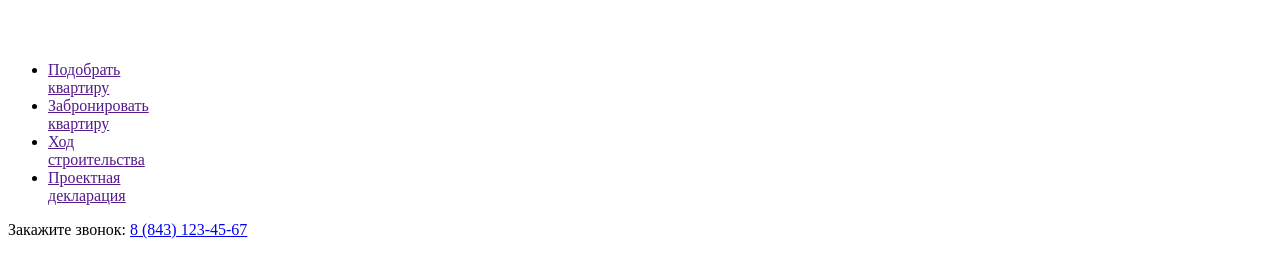
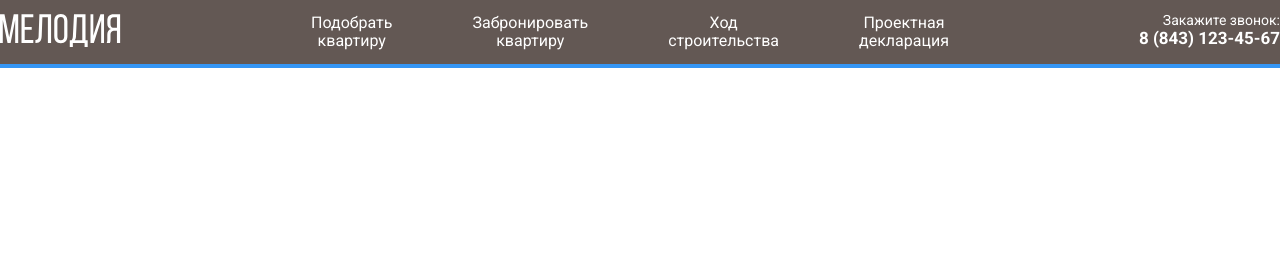
Before and after one commit to ikarov89/Melody, a plain HTML site: page index.html in a window 1280 px wide. Drawn offline with Linux system fonts and the light colour scheme; the site is published under a folder, as on GitHub Pages, so addresses that start at the root find nothing.

Commit message:
Add files via upload

```diff
--- a/index.html
+++ b/index.html
@@ -7,15 +7,15 @@
     <link rel="preconnect" href="https://fonts.googleapis.com">
     <link rel="preconnect" href="https://fonts.gstatic.com" crossorigin>
     <link href="https://fonts.googleapis.com/css2?family=Roboto:wght@400;700&display=swap" rel="stylesheet">
-    <link rel="stylesheet" href="/css/normalize.css" />
-    <link rel="stylesheet" href="/css/style.css" />
+    <link rel="stylesheet" href="./css/normalize.css" />
+    <link rel="stylesheet" href="./css/style.css" />
     <title>ЖК Мелодия</title>
   </head>
   <body>
     <header class="header">
       <div class="navbar">
         <a href="./index.html" class="logo">
-          <img src="images/logo.svg" alt="Logo: ЖК Мелодия" />
+          <img src="./images/logo.svg" alt="Logo: ЖК Мелодия" />
         </a>
         <nav class="navbar-nav">
           <ul class="navbar-menu">
```
